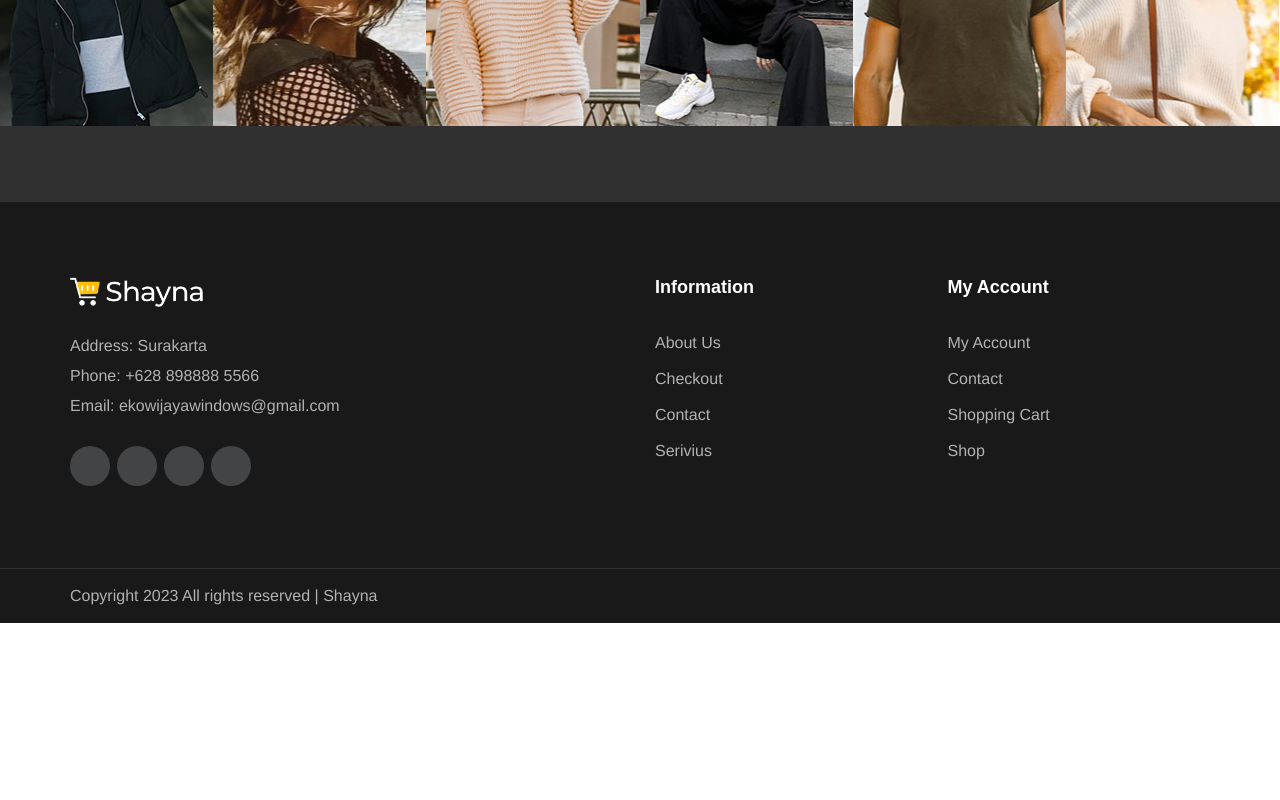
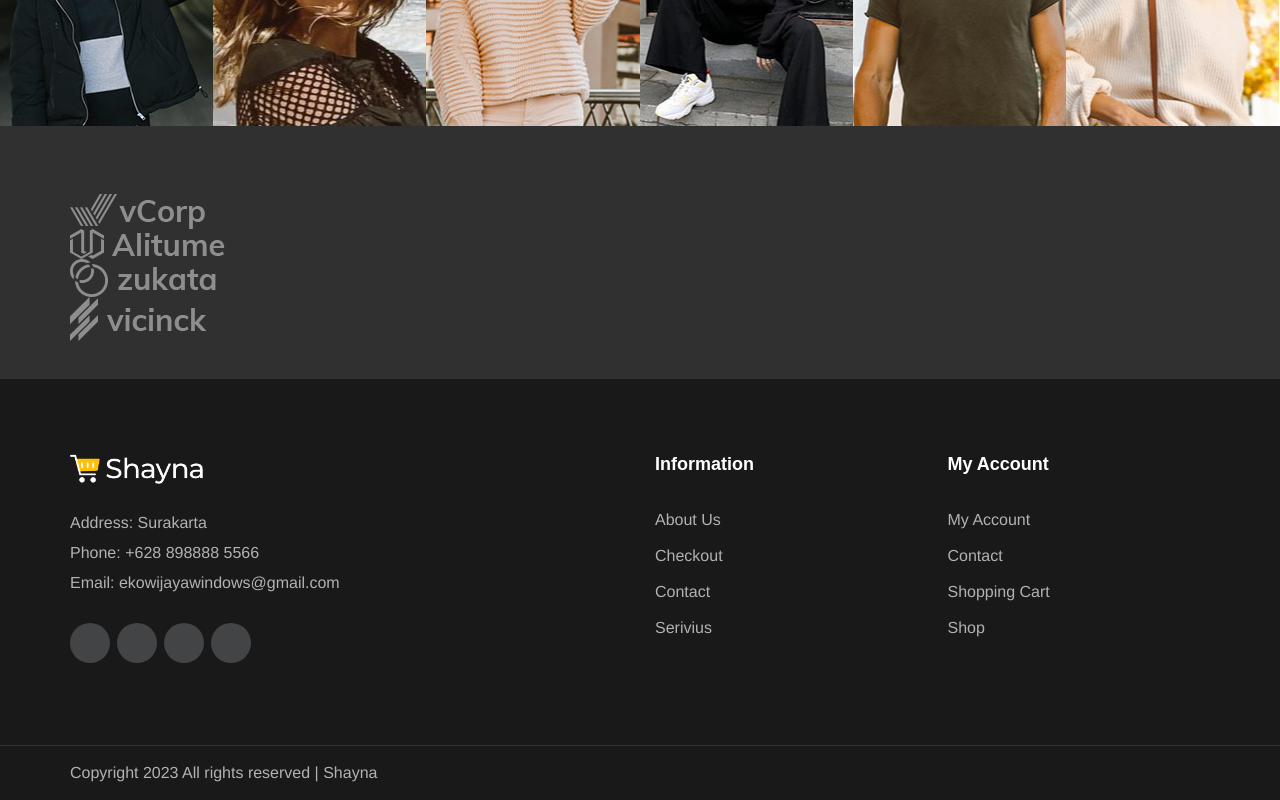
Before and after one commit to W17aya/Percobaan-Vue-Laravel, a Vue app: page / in a window 1280 px wide. Shown: the part 2032-2832 px from the top of the page. Before the commit the page ends 2655 px from the top, so only its background shows below. Built offline with nearby package versions, Linux system fonts and the light colour scheme; some icons are missing; a web font is replaced by a local one.

Commit message:
menampilkan logo partner, butuh perbaikan styling

```diff
--- a/public/css/style.css
+++ b/public/css/style.css
@@ -1506,7 +1506,7 @@
 
 .logo-carousel .logo-item .tablecell-inner {
     display: table-cell;
-    height: 45px;
+    height: 30px;
     vertical-align: middle;
 }
 
--- a/public/index.html
+++ b/public/index.html
@@ -15,7 +15,7 @@
      <link rel="stylesheet" href="css/font-awesome.min.css" type="text/css" />
      <link rel="stylesheet" href="css/themify-icons.css" type="text/css" />
      <link rel="stylesheet" href="css/elegant-icons.css" type="text/css" />
-     <link rel="stylesheet" href="css/owl.carousel.min.css" type="text/css" />
+     <!-- <link rel="stylesheet" href="css/owl.carousel.min.css" type="text/css" /> -->
      <link rel="stylesheet" href="css/nice-select.css" type="text/css" />
      <link rel="stylesheet" href="css/jquery-ui.min.css" type="text/css" />
      <link rel="stylesheet" href="css/slicknav.min.css" type="text/css" />
```
